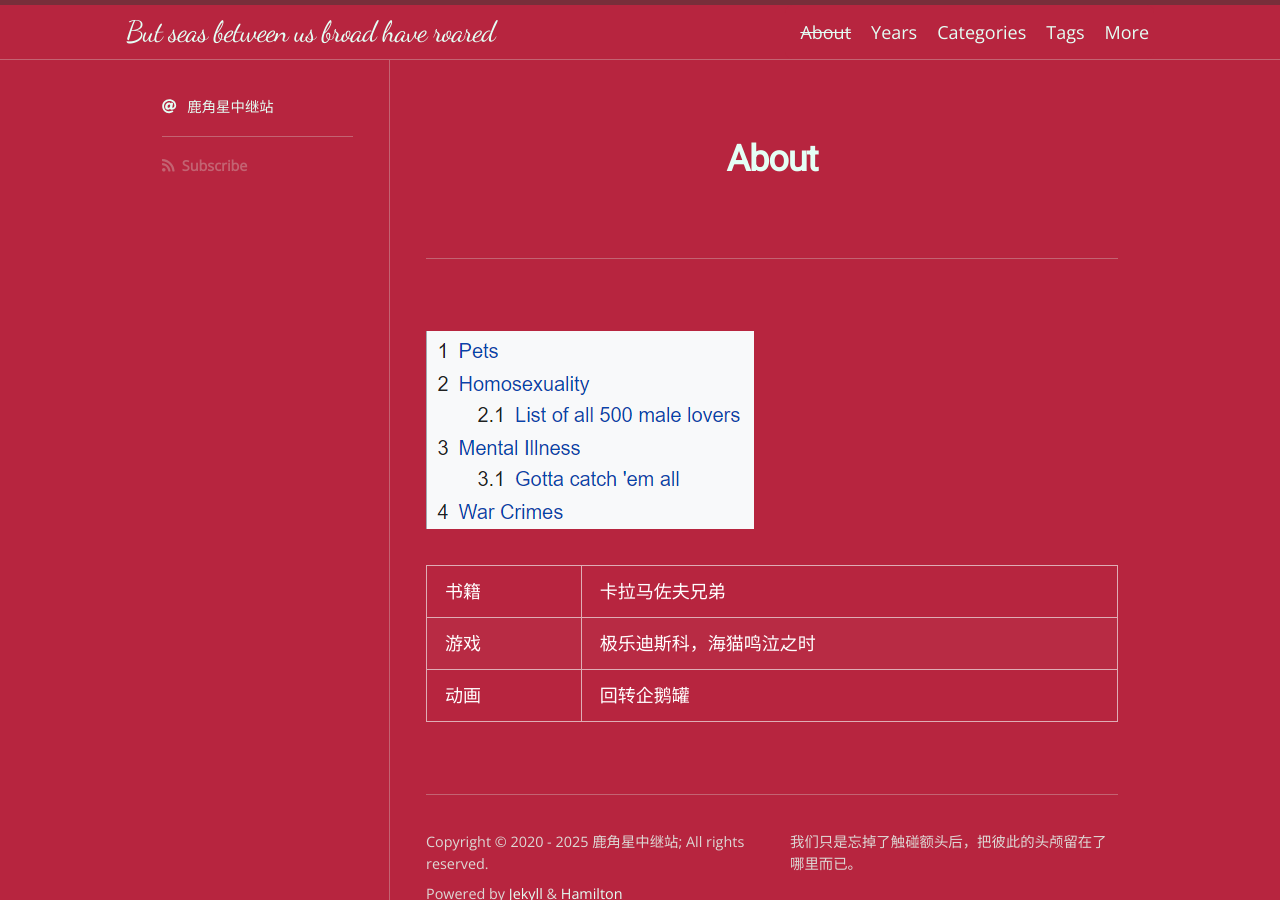
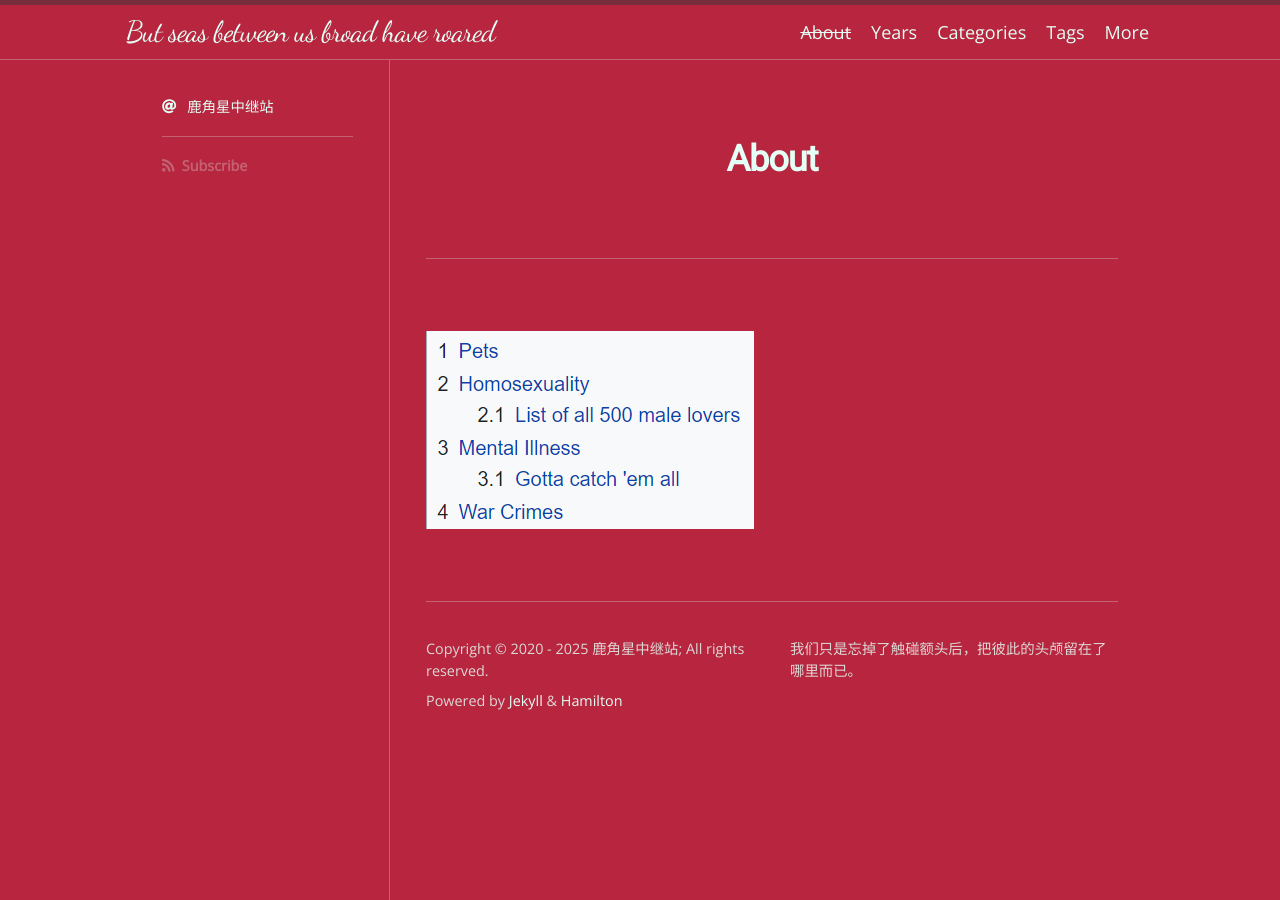
Before and after one commit to scatterdclouds/scatterdclouds.github.io, a Jekyll site: the page built from about.md, in a window 1280 px wide. Built offline with Jekyll 4.4.1, drawn with Linux system fonts in a browser that asks for light colours; nearby versions of some CDN libraries; some web fonts are replaced.

Commit message:
Update about.md

```diff
--- a/about.md
+++ b/about.md
@@ -5,7 +5,3 @@ permalink: /about/
 ---
 
 ![](/public/img/pets-homosexuality-mental-illness-war-crimes.png)
-
-| 书籍 | 卡拉马佐夫兄弟 |
-| 游戏 | 极乐迪斯科，海猫鸣泣之时 |
-| 动画 | 回转企鹅罐 |
```
